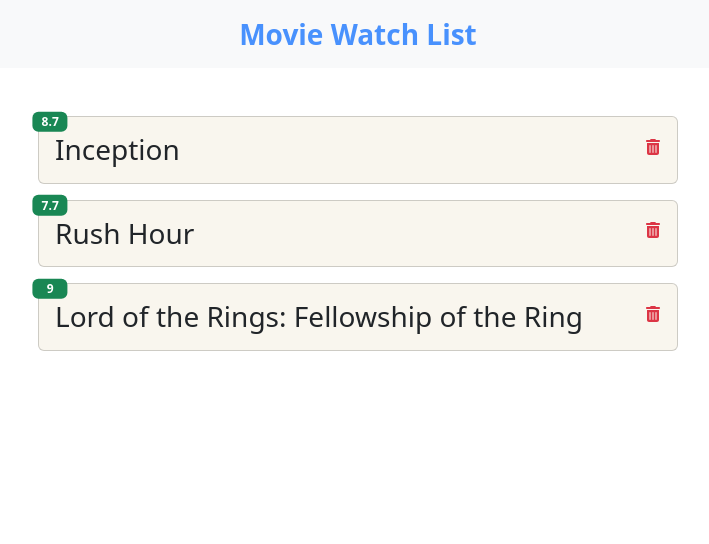
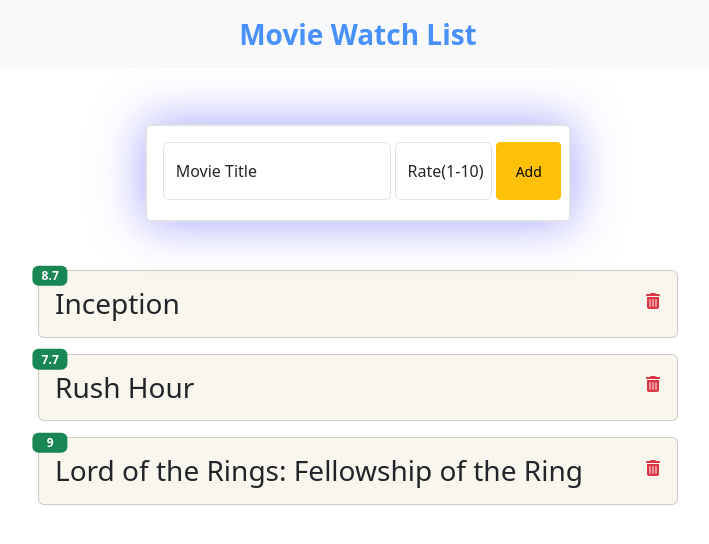
Before and after one commit to Shawaiz99/movie-watch-list-practice-project, a React app: page / in a window 1280 px wide. Shown: the top 544 px of the page, without its empty margins (282-991 px from the left). Built offline with nearby package versions, Linux system fonts and the light colour scheme; the HTML template or start-up script is replaced by a standard one.

Commit message:
Finished movieList and MovieForm and am now adding functionalities on the App

```diff
--- a/src/App.jsx
+++ b/src/App.jsx
@@ -1,12 +1,35 @@
-
-import MovieList from './components/MovieList';
-import Navbar from './components/Navbar';
+import MovieForm from "./components/MovieForm";
+import MovieList from "./components/MovieList";
+import Navbar from "./components/Navbar";
+import { useState } from "react";
 
 function App() {
+
+  const [movies, setMovies] = useState([
+    {
+      id: 1001,
+      title: "Inception",
+      rate: 8.7,
+    },
+    {
+      id: 1002,
+      title: "Rush Hour",
+      rate: 7.7,
+    },
+    {
+      id: 1003,
+      title: "Lord of the Rings: Fellowship of the Ring",
+      rate: 9.0,
+    }
+  ]);
+
   return (
     <>
       <Navbar />
-      <MovieList />
+      <div className="d-flex justify-content-center mt-2">
+        <MovieForm />
+      </div>
+      <MovieList movies={movies}/>
     </>
   );
 }
--- a/src/components/MovieForm.jsx
+++ b/src/components/MovieForm.jsx
@@ -1,9 +1,70 @@
+import { useState } from "react";
+
 function MovieForm() {
+  const [title, setTitle] = useState("");
+  const [rate, setRate] = useState("");
+
+  const handleTitleInput = (e) => {
+    setTitle(e.target.value);
+  };
+
+  const handleRateInput = (e) => {
+    setRate(e.target.value);
+  };
+
+  const handleSubmit = (e) => {
+    e.preventDefault();
+
+    const newMovie = {
+      id: Date.now(),
+      title: title,
+      rate: rate
+    };
+    console.log('New Movie: ', newMovie);
+    setTitle('');
+    setRate('');
+  };
+
   return (
-    <div>
-
-    </div>
-  )
+    <form
+      onSubmit={handleSubmit}
+      className="z-1 p-3 mt-5 border border-2 rounded-2 d-xl-flex gap-1 col-lg-4 col-md-6
+    col-col-11 neon-shadow"
+    >
+      <div className="col-xl-7 col-12 mb-1">
+        <div className="form-floating">
+          <input
+            onChange={handleTitleInput}
+            type="text"
+            className="form-control"
+            id="movie-title"
+            placeholder="Movie Title"
+            value={title}
+          />
+          <label htmlFor="movie-title">Movie Title</label>
+        </div>
+      </div>
+      <div className="col-xl-3 col-12 mb-1">
+        <div className="form-floating">
+          <input
+            onChange={handleRateInput}
+            type="number"
+            className="form-control"
+            id="movie-rate"
+            placeholder="Movie Title"
+            value={rate}
+          />
+          <label htmlFor="movie-rate">Rate(1-10)</label>
+        </div>
+      </div>
+      <button
+        type="submit"
+        className="btn btn-warning btn-sm col-xl-2 col-12 mb-1"
+      >
+        Add
+      </button>
+    </form>
+  );
 }
 
-export default MovieForm
+export default MovieForm;
--- a/src/components/MovieList.jsx
+++ b/src/components/MovieList.jsx
@@ -1,24 +1,6 @@
-import { useState } from "react";
 import MovieCard from "./MovieCard";
 
-function MovieList() {
-  const [movies, setMovies] = useState([
-    {
-      id: 1001,
-      title: "Inception",
-      rate: 8.7,
-    },
-    {
-      id: 1002,
-      title: "Rush Hour",
-      rate: 7.7,
-    },
-    {
-      id: 1003,
-      title: "Lord of the Rings: Fellowship of the Ring",
-      rate: 9.0,
-    }
-  ]);
+function MovieList({movies}) {
 
   return (
     <div className="d-flex flex-column gap-3 align-items-center mt-5">
--- a/src/index.css
+++ b/src/index.css
@@ -1,5 +1,9 @@
 .bg-bone-white {
   background-color: #f9f6ee;
+}
+
+.neon-shadow {
+  box-shadow: 0 0 3rem 0.1rem rgb(147, 147, 255, 0.842);
 }
 
 .custom-badge-position {
```
